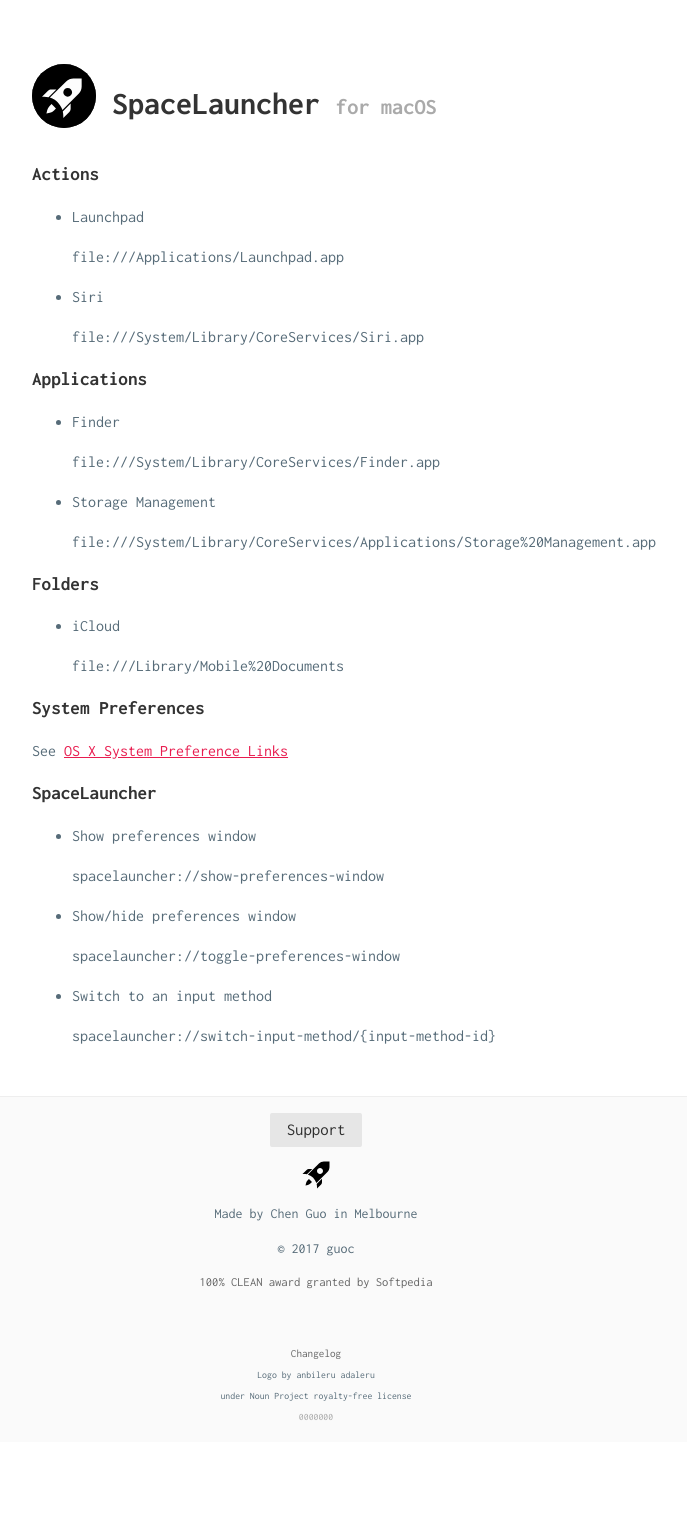
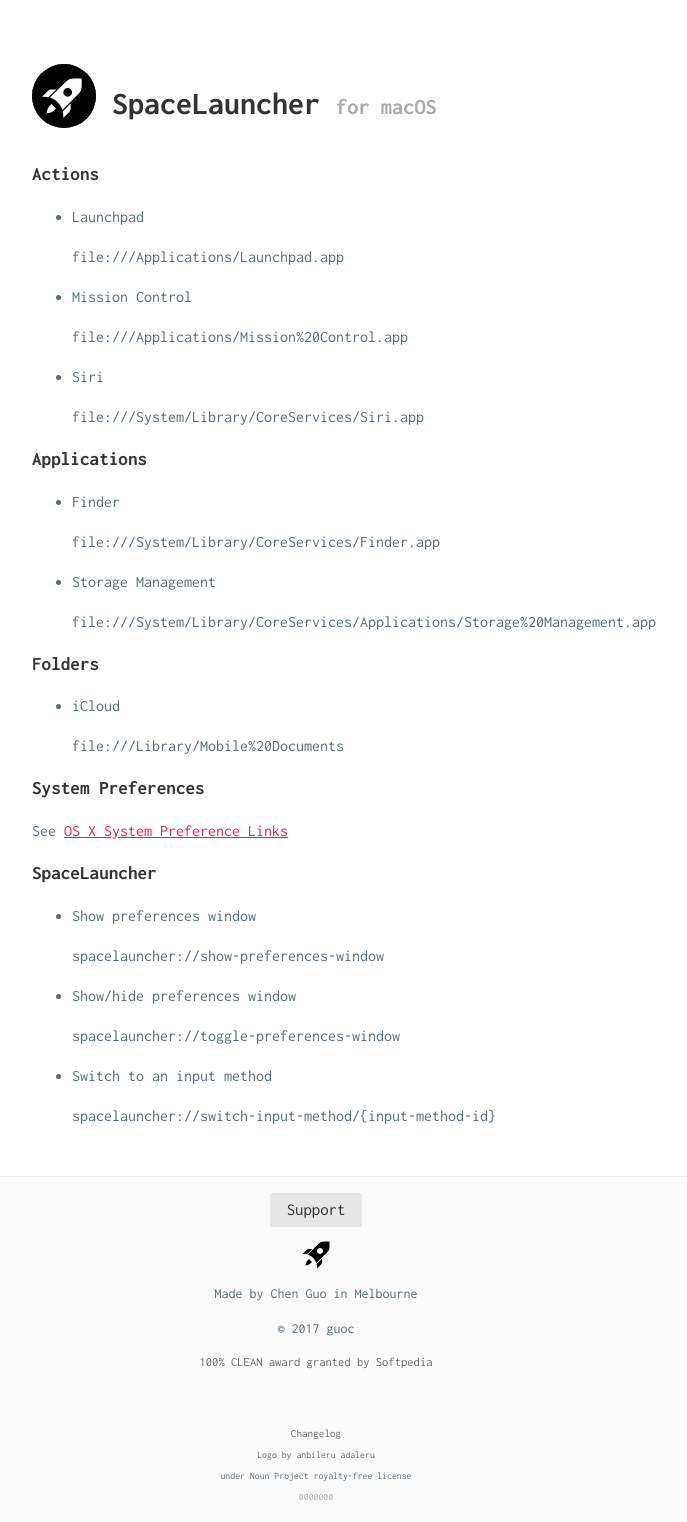
Before and after one commit to cguo8/SpaceLauncherWebsite, a Jekyll site: the page built from references/url.md, in a window 1280 px wide. Shown: the whole page, without its empty margins (324-1011 px from the left). Built offline with Jekyll 4.4.1, drawn with Linux system fonts in a browser that asks for light colours; nearby versions of some CDN libraries; our own code applies the rules of GitHub Pages for plain Markdown files; comment, search, counter and statistics services are not loaded; before the commit the page ends 1442 px from its top, so only the background shows below that.

Commit message:
Add Mission Control in references

```diff
--- a/references/url.md
+++ b/references/url.md
@@ -3,6 +3,10 @@
 - Launchpad
 
   file:///Applications/Launchpad.app
+
+- Mission Control
+
+  file:///Applications/Mission%20Control.app
 
 - Siri
 
```
